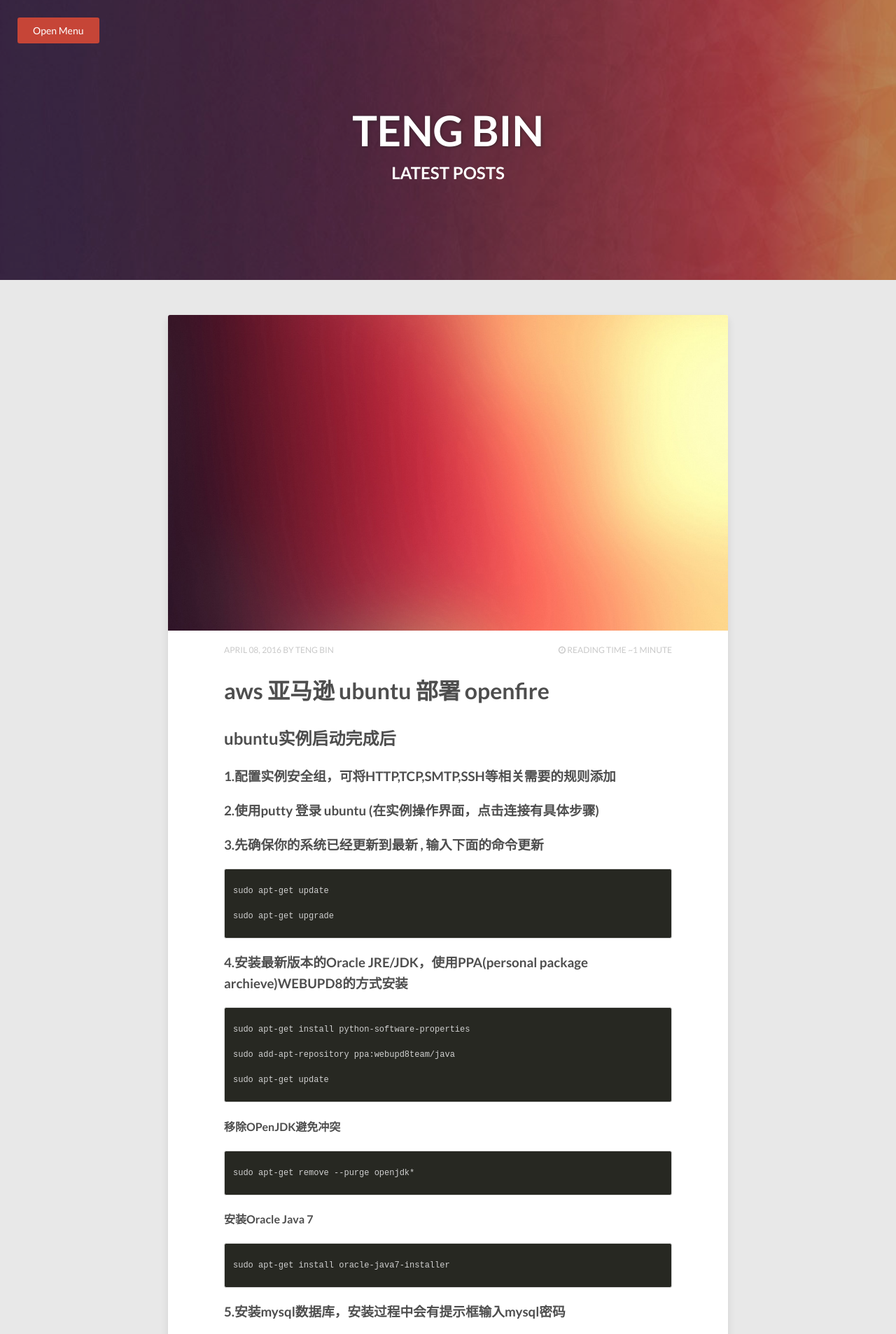
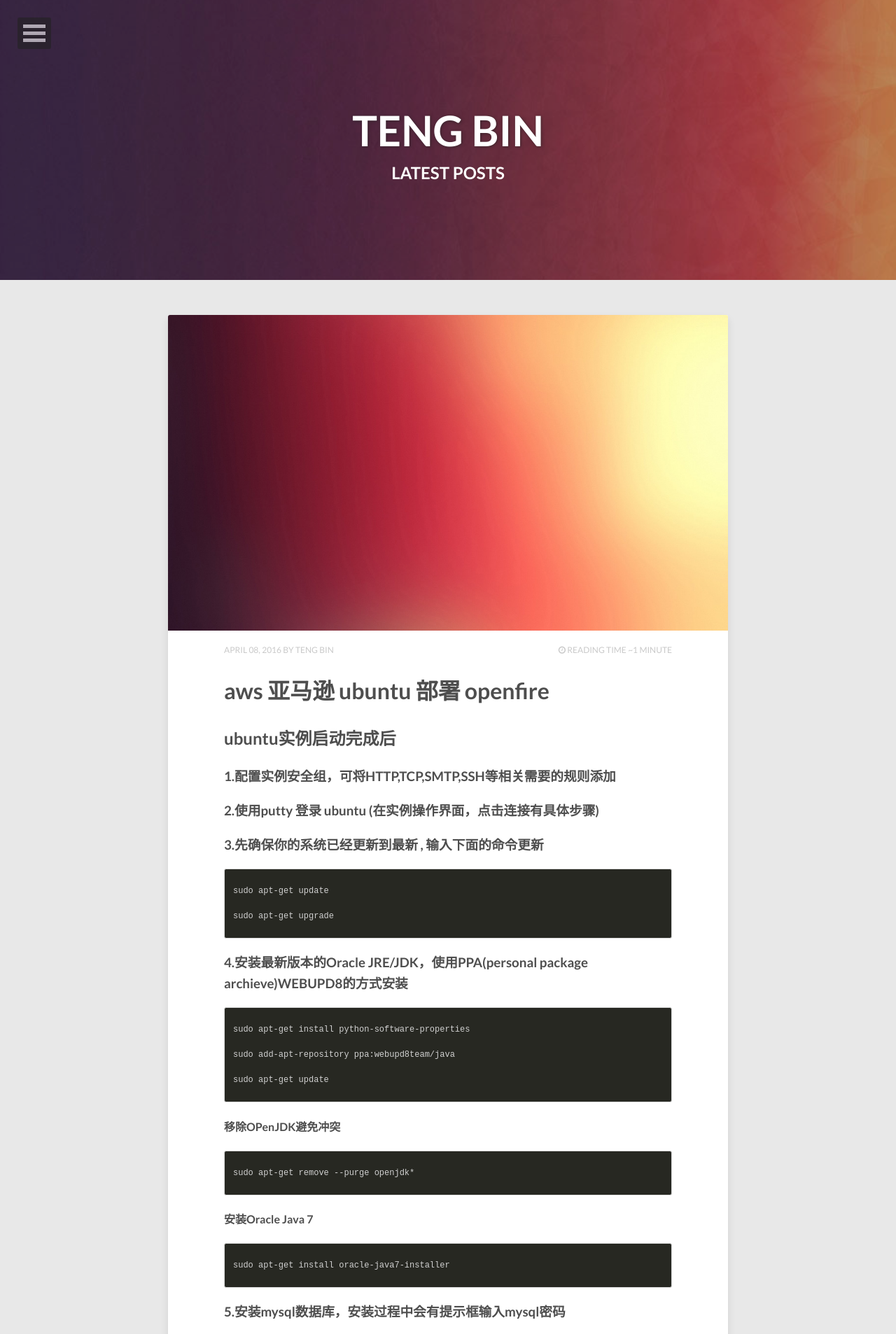
Before and after one commit to tengbinlive/tengbinlive.github.io, a Jekyll site: the page built from index.html, in a window 1280 px wide. Shown: the top 1906 px of the page at 70% size. Built offline with Jekyll 4.4.1, drawn with Linux system fonts in a browser that asks for light colours; nearby versions of some CDN libraries; the list of posts is cut into pages by our own code.

Commit message:
no message

```diff
--- a/_includes/navigation.html
+++ b/_includes/navigation.html
@@ -1,5 +1,5 @@
 <nav id="dl-menu" class="dl-menuwrapper" role="navigation">
-	<a href="#" class="btn btn-danger dl-trigger">Open Menu</a>
+	<button class="dl-trigger">Open Menu</button>
 	<ul class="dl-menu">
 		<li><a href="{{ site.url }}/">Home</a></li>
 		<li>
```
